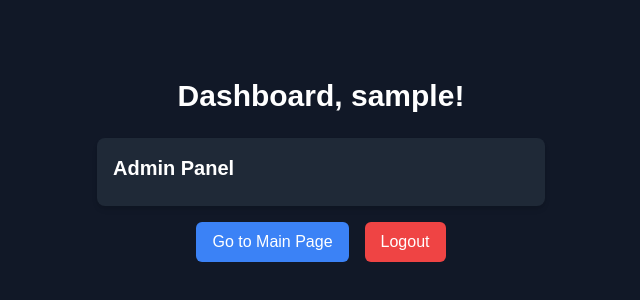
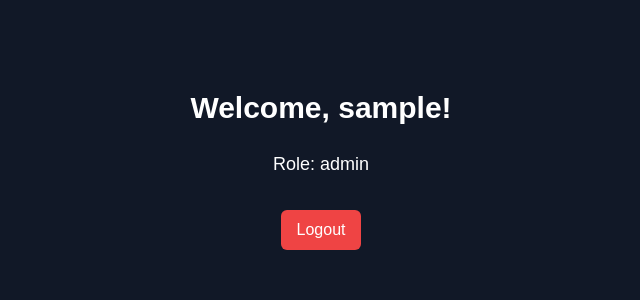
Before and after one commit to komenpetch/rps_pj, a Next.js app: page /dashboard in a window 1280 px wide. Shown: the part 230-530 px from the top of the page, without its empty margins (319-959 px from the left). Built offline with nearby package versions, Linux system fonts and the light colour scheme; sample sign-in values are in the browser's storage.

Commit message:
✨ make the dashboard work

```diff
--- a/app/api/auth/login/route.ts
+++ b/app/api/auth/login/route.ts
@@ -1,28 +1,40 @@
+import { NextResponse } from 'next/server';
 import { prisma } from '@/app/utils/prisma';
-import { NextResponse } from 'next/server';
 import bcrypt from 'bcrypt';
 
 export async function POST(req: Request) {
+    try {
         const { username, password } = await req.json();
 
         // Find user in the database
-    const user = await prisma.user.findUnique({ where: { username } });
+        const user = await prisma.user.findUnique({
+            where: { username },
+        });
+
         if (!user) {
             return NextResponse.json({ error: 'Invalid username or password' }, { status: 401 });
         }
 
-    // Verify password
+        // Compare the hashed password
         const isPasswordValid = await bcrypt.compare(password, user.password);
         if (!isPasswordValid) {
             return NextResponse.json({ error: 'Invalid username or password' }, { status: 401 });
         }
 
-    const response = NextResponse.json({ success: true, user });
-    response.cookies.set('session', JSON.stringify({ id: user.id, username: user.username }), {
+        // Create session data
+        const session = { username: user.username, role: user.role };
+
+        // Set the cookie with session
+        const response = NextResponse.json({ success: true, session });
+        response.cookies.set('session', JSON.stringify(session), {
             httpOnly: true,
             secure: true,
             path: '/',
         });
 
         return response;
+    } catch (error) {
+        console.error(error);
+        return NextResponse.json({ error: 'Internal server error' }, { status: 500 });
     }
+}
--- /dev/null
+++ b/app/api/users/get/route.ts
@@ -0,0 +1,29 @@
+import { NextResponse } from 'next/server';
+import { parse } from 'cookie';
+import { prisma } from '@/app/utils/prisma';
+
+export async function GET(req: Request) {
+    // Get cookies from headers
+    const cookieHeader = req.headers.get('cookie');
+    const cookies = cookieHeader ? parse(cookieHeader) : {};
+
+    // Check if session exists
+    const session = cookies.session;
+    if (!session) {
+        return NextResponse.json({ error: 'Unauthorized' }, { status: 401 });
+    }
+
+    const { role } = JSON.parse(session);
+
+    // Only allow admin users
+    if (role !== 'admin') {
+        return NextResponse.json({ error: 'Forbidden' }, { status: 403 });
+    }
+
+    // Fetch all users
+    const users = await prisma.user.findMany({
+        select: { id: true, username: true, email: true, role: true },
+    });
+
+    return NextResponse.json(users);
+}
--- a/app/dashboard/page.tsx
+++ b/app/dashboard/page.tsx
@@ -1,56 +1,40 @@
 'use client';
 
+import { useEffect, useState } from 'react';
 import { useRouter } from 'next/navigation';
-import { useEffect, useState } from 'react';
 
 export default function Dashboard() {
     const router = useRouter();
     const [user, setUser] = useState<{ username: string; role: string } | null>(null);
 
-    // Fetch user session on load
     useEffect(() => {
         const session = localStorage.getItem('session');
         if (!session) {
-            router.push('/login');
+            router.push('/login'); // Redirect to login if not logged in
         } else {
             const parsedSession = JSON.parse(session);
-            setUser(parsedSession);
+            setUser(parsedSession); // Set user data
         }
     }, [router]);
 
     const handleLogout = () => {
         localStorage.removeItem('session');
-        router.push('/login');
+        router.push('/login'); // Redirect to login
     };
 
     if (!user) return <div>Loading...</div>;
 
     return (
-        <div className="min-h-screen bg-gray-900 text-white flex flex-col items-center justify-center p-6">
-            <h1 className="text-3xl font-bold mb-6">Dashboard, {user.username}!</h1>
+        <div className="min-h-screen bg-gray-900 text-white flex flex-col items-center justify-center">
+            <h1 className="text-3xl font-bold mb-6">Welcome, {user.username}!</h1>
+            <p className="mb-4 text-lg">Role: {user.role}</p>
 
-            {/* Admin Section */}
-            {user.role === 'admin' && (
-                <div className="bg-gray-800 p-4 rounded-lg shadow-md mb-4 w-full max-w-md">
-                    <h2 className="text-xl font-semibold mb-2">Admin Panel</h2>
-                </div>
-            )}
-
-            {/* Navigation Buttons */}
-            <div className="flex gap-4">
-                <button
-                    onClick={() => router.push('/')}
-                    className="bg-blue-500 hover:bg-blue-700 text-white px-4 py-2 rounded-md"
-                >
-                    Go to Main Page
-                </button>
-                <button
-                    onClick={handleLogout}
-                    className="bg-red-500 hover:bg-red-700 text-white px-4 py-2 rounded-md"
-                >
-                    Logout
-                </button>
-            </div>
+            <button
+                onClick={handleLogout}
+                className="mt-4 bg-red-500 hover:bg-red-700 text-white px-4 py-2 rounded-md"
+            >
+                Logout
+            </button>
         </div>
     );
 }
--- a/app/login/page.tsx
+++ b/app/login/page.tsx
@@ -37,13 +37,15 @@ export default function LoginPage() {
                 setSuccess('Account created successfully! You can now sign in.');
                 toggleMode();
             } else {
-                localStorage.setItem('session', JSON.stringify(result.session || { user: formData.username }));
+                localStorage.setItem('session', JSON.stringify(result.session));
                 window.location.href = '/';
             }
         } catch (err) {
+            console.error(err);
             setError('An unexpected error occurred. Please try again.');
         }
     };
+
 
     const togglePasswordVisibility = () => {
         setShowPassword(!showPassword);
--- a/app/middleware.ts
+++ b/app/middleware.ts
@@ -10,6 +10,11 @@ export function middleware(req: NextRequest) {
         return NextResponse.redirect(new URL('/login', req.url));
     }
 
+    const sessionData = session ? JSON.parse(session.value) : null;
+    if (sessionData?.role !== 'admin') {
+        return NextResponse.json({ error: 'Unauthorized' }, { status: 403 });
+    }
+
     return NextResponse.next();
 }
 
--- a/package.json
+++ b/package.json
@@ -12,6 +12,7 @@
     "@fortawesome/fontawesome-free": "^6.7.1",
     "@prisma/client": "^5.22.0",
     "bcrypt": "^5.1.1",
+    "cookie": "^1.0.2",
     "next": "15.0.3",
     "react": "19.0.0-rc-66855b96-20241106",
     "react-dom": "19.0.0-rc-66855b96-20241106"
```
Also changed, not shown: app/api/users/delete/route.ts (added), app/api/users/update/route.ts (added), 2 other files (tests, documents, lock files or other folders). Lines whose indentation alone changed are shown as unchanged.
